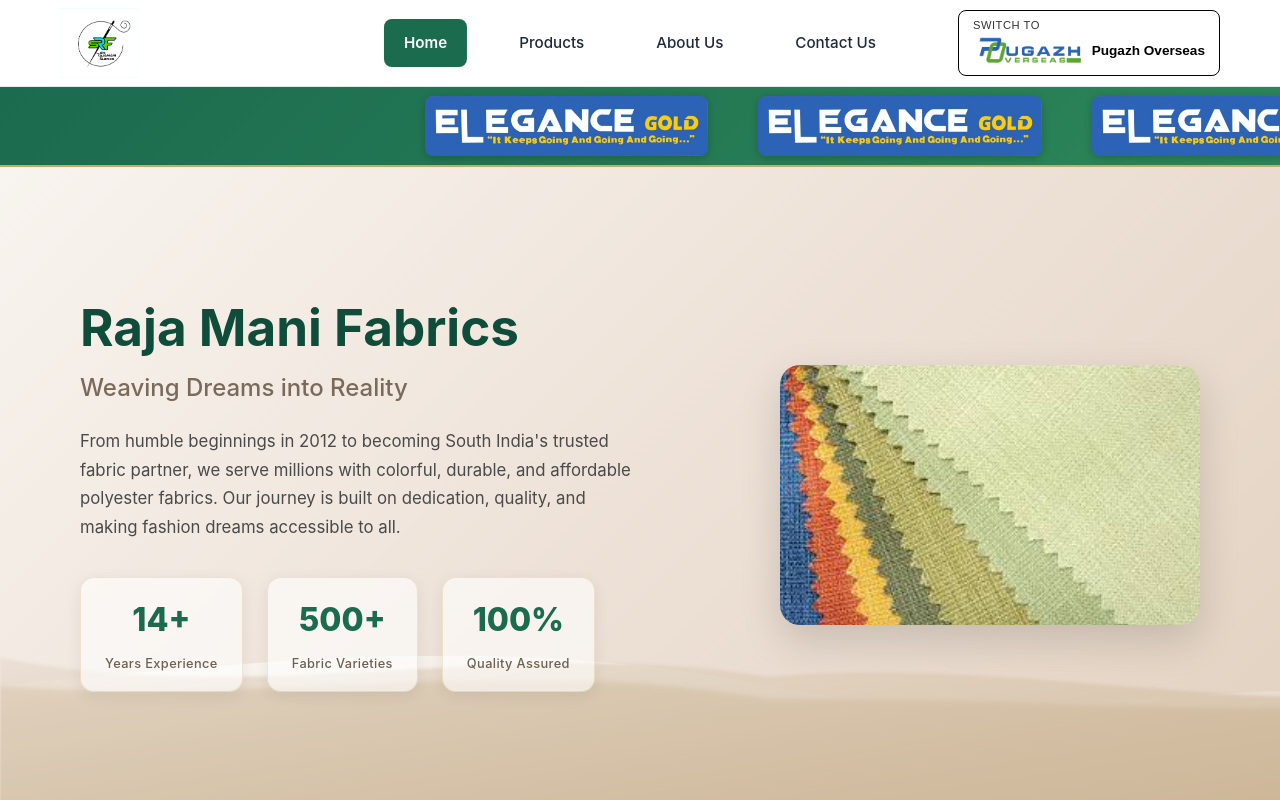
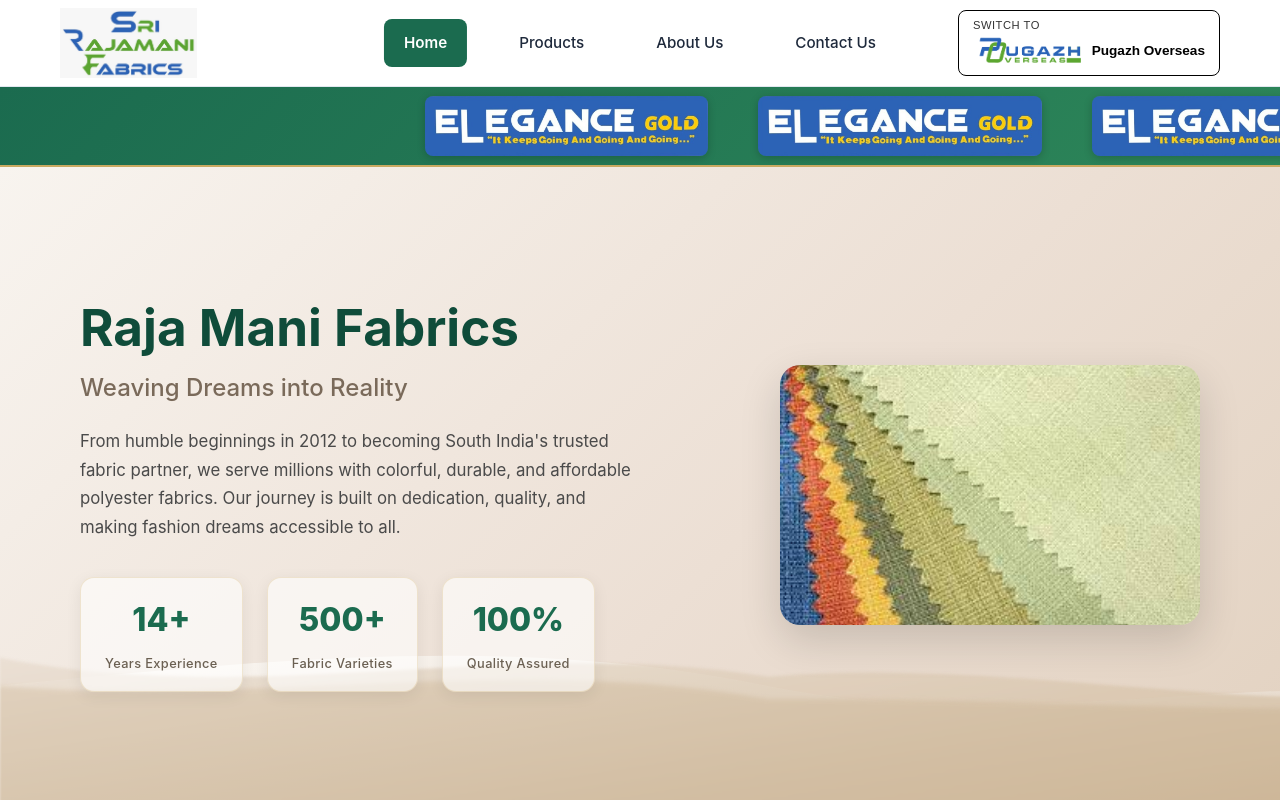
Before and after one commit to Tcgtech06/PR1, a React (Vite) app: page /rajmani in a window 1280 px wide. Shown: the top 800 px of the page. Built offline with nearby package versions, Linux system fonts and the light colour scheme.

Commit message:
Update Rajmani branding: Use raj.jpeg for navbar logo and favicon

```diff
--- a/index.html
+++ b/index.html
@@ -2,7 +2,7 @@
 <html lang="en">
   <head>
     <meta charset="UTF-8" />
-    <link rel="icon" type="image/png" href="/fav.png" />
+    <link rel="icon" type="image/jpeg" href="/raj.jpeg" />
     <meta name="viewport" content="width=device-width, initial-scale=1.0" />
     <title>Pugazh Overseas - Innovating Polyester, Inspiring Fashion</title>
   </head>
--- a/src/pages/Rajmani.jsx
+++ b/src/pages/Rajmani.jsx
@@ -4,7 +4,6 @@ import { Package, Mail, Phone, MapPin, Facebook, Instagram, TrendingUp, Users, C
 import SiteSwitcher from '../components/SiteSwitcher';
 import HamburgerIcon from '../components/HamburgerIcon';
 import useScrollReveal from '../hooks/useScrollReveal';
-import logo2 from '../assets/logo2.png';
 import img1 from '../assets/img1.jpg';
 import img2 from '../assets/img2.jpg';
 import img3 from '../assets/img3.webp';
@@ -90,7 +89,7 @@ From those humble beginnings, we have grown into one of the leading polyester fa
           <div className="nav-content">
             <Link to="/rajmani" className="nav-logo">
               <div className="logo-container">
-                <img src={logo2} alt="Raja Mani Fabrics Logo" className="logo-image" />
+                <img src="/raj.jpeg" alt="Raja Mani Fabrics Logo" className="logo-image" />
               </div>
             </Link>
 
```
